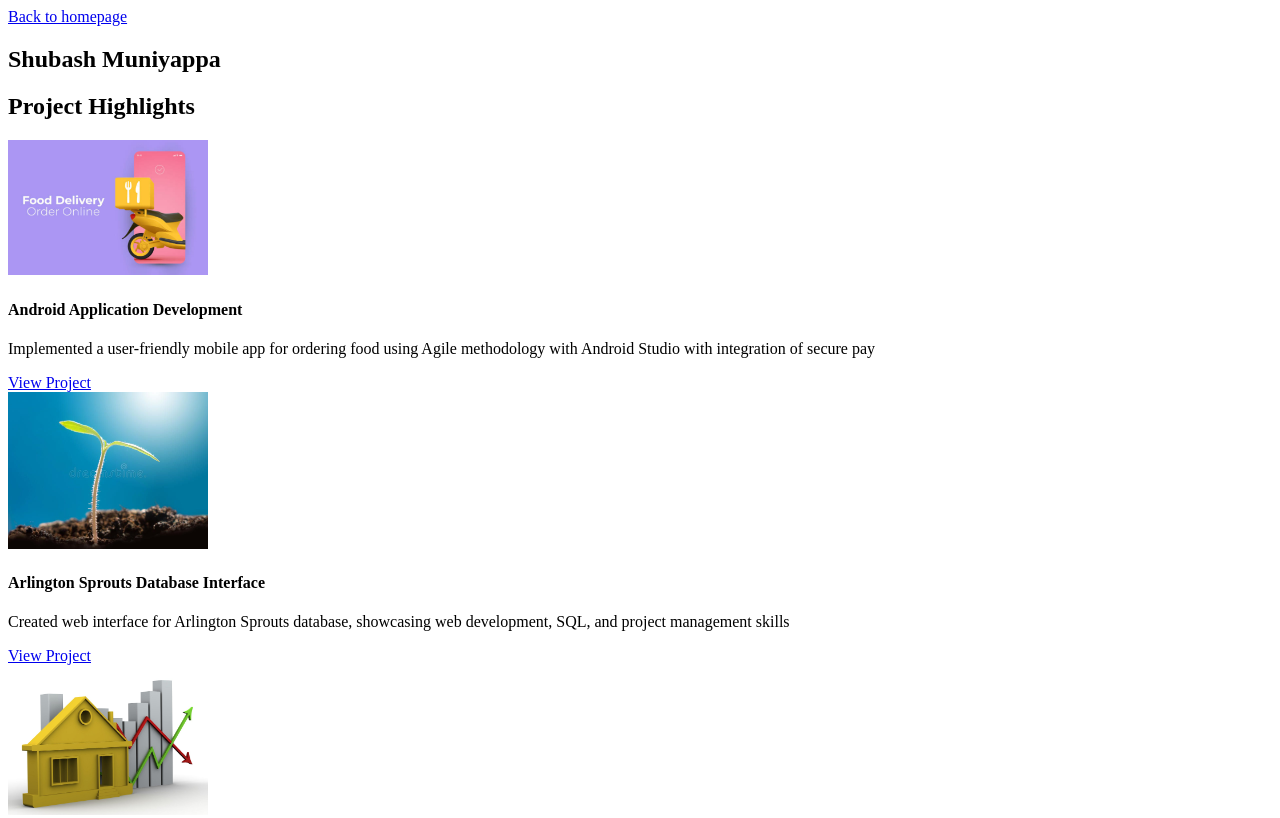
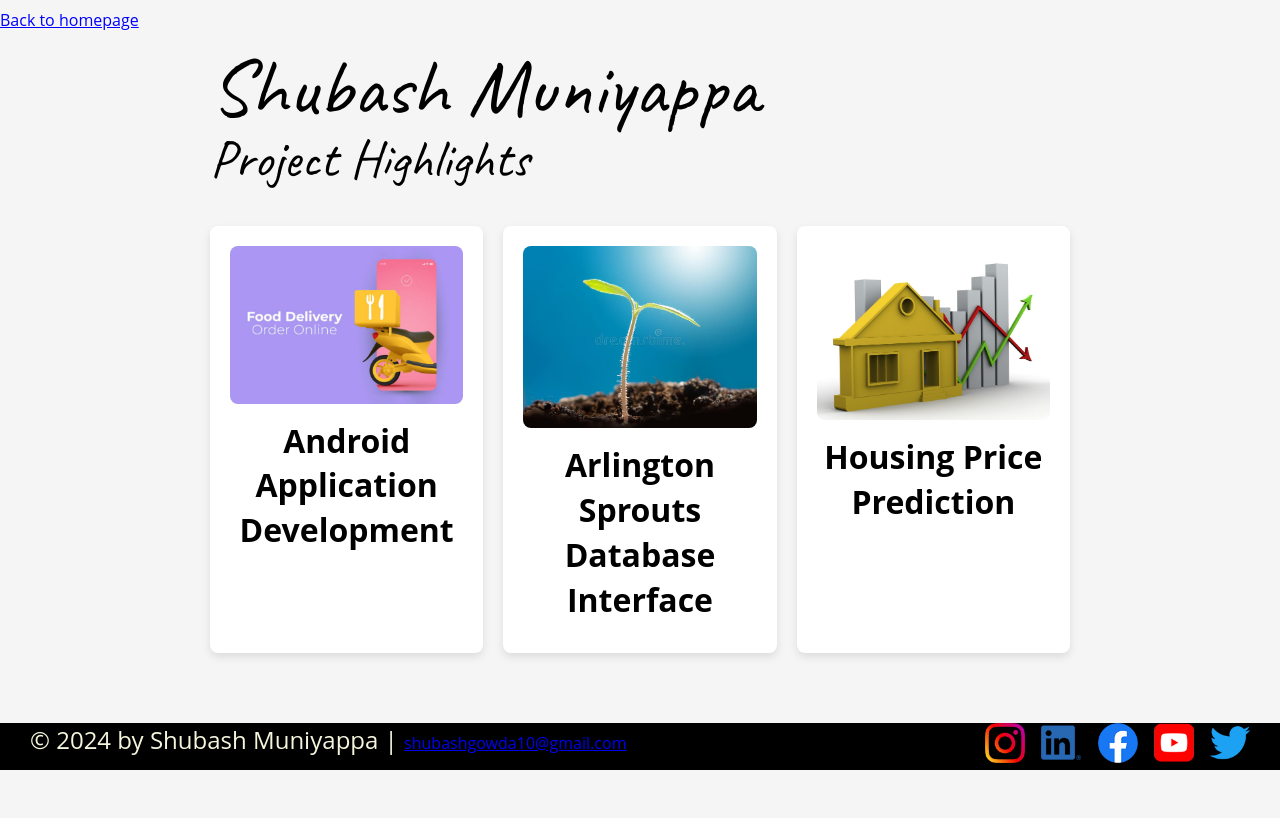
Before and after one commit to shubashmuniyappa/portfolio, a plain HTML site: page projects.html in a window 1280 px wide. Shown: the top 818 px of the page. Drawn offline with Linux system fonts and the light colour scheme; the site is published under a folder, as on GitHub Pages, so addresses that start at the root find nothing.

Commit message:
Update projects.html
updated css file path

```diff
--- a/projects.html
+++ b/projects.html
@@ -7,7 +7,7 @@
     <link rel="preconnect" href="https://fonts.googleapis.com">
     <link rel="preconnect" href="https://fonts.gstatic.com" crossorigin>
     <link href="https://fonts.googleapis.com/css2?family=Caveat&display=swap" rel="stylesheet">
-    <link rel="stylesheet" href="/CSS/projectStyle.css">
+    <link rel="stylesheet" href="CSS/projectStyle.css">
     <title>Projects | Shubash Muniyappa</title>
 </head>
 
```
